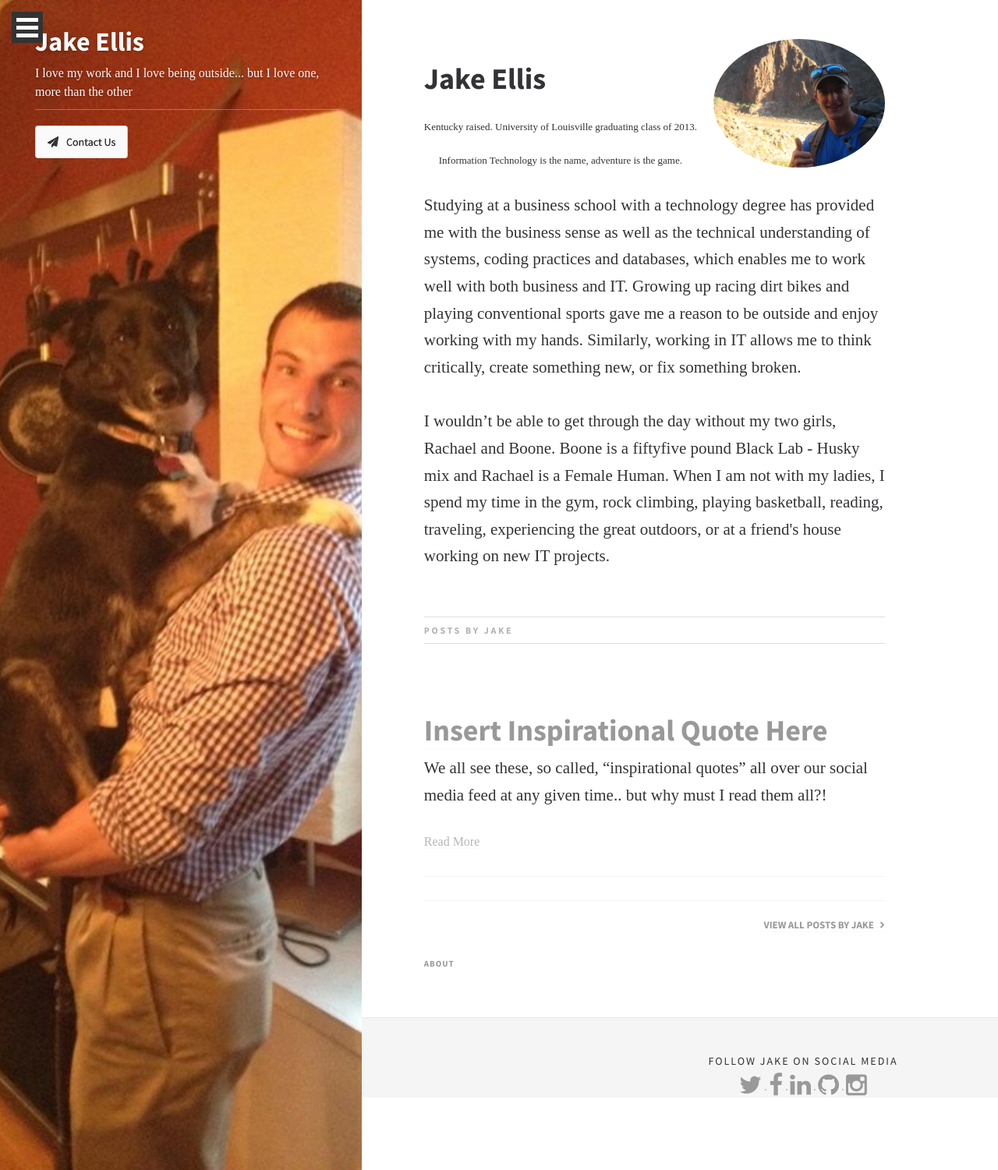
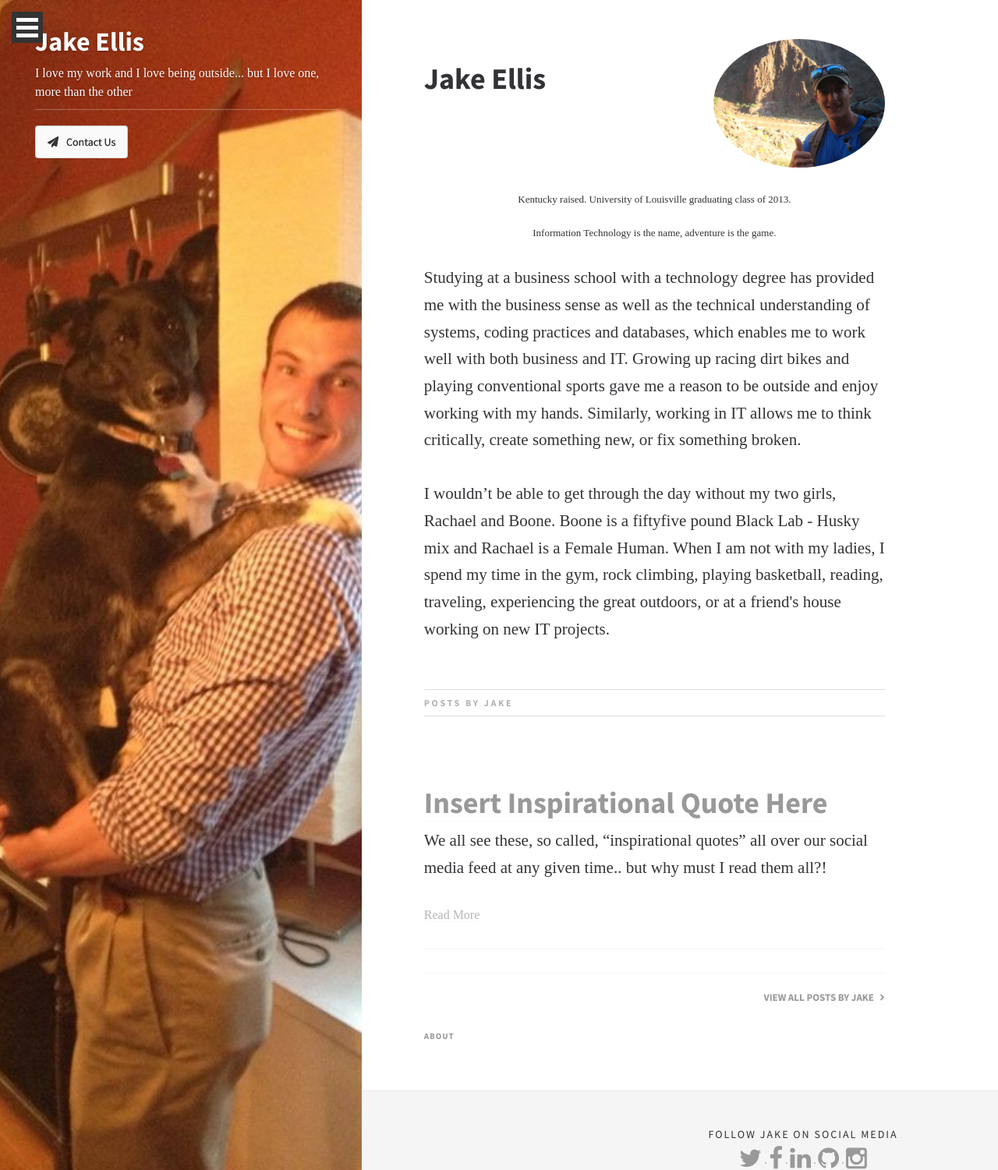
Before and after one commit to EJBlog/EJBlog.github.io, a Jekyll site: the page built from author_jake.html, in a window 1280 px wide. Shown: the whole page at 78% size. Built offline with Jekyll 4.4.1, drawn with Linux system fonts in a browser that asks for light colours; nearby versions of some CDN libraries; some web fonts are replaced.

Commit message:
Update author_jake.html

```diff
--- a/_layouts/author_jake.html
+++ b/_layouts/author_jake.html
@@ -78,6 +78,8 @@
 
                         <div class="author-bio__info">
                             <h1>Jake Ellis</h1>
+                        </div>
+                        <div class="author-bio__info">
                             <p>
                                 <font size="2">
                                 <center>Kentucky raised. University of Louisville graduating class of 2013. </center>
@@ -85,9 +87,6 @@
                                 <center>Information Technology is the name, adventure is the game.</center>
                                 </font>
                             </p>
-                        </div>
-                        <div class="author-bio__info">
-
 
                             <p>
                                 Studying at a business school with a technology degree has provided me with the business sense as well as the technical understanding of systems, coding practices and databases, which enables me to work well with both business and IT. Growing up racing dirt bikes and playing conventional sports gave me a reason to be outside and enjoy working with my hands. Similarly, working in IT allows me to think critically, create something new, or fix something broken.
```
